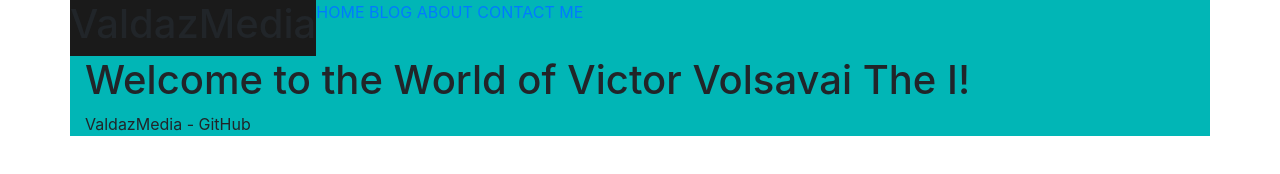
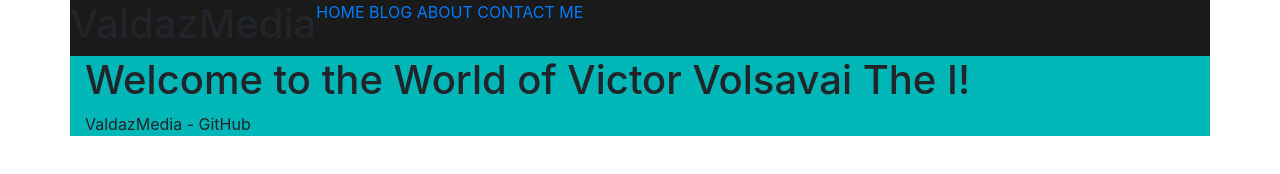
Before and after one commit to Valdaz007/valdaz007.github.io, a plain HTML site: page index.html in a window 1280 px wide. Drawn offline with nearby package versions, Linux system fonts and the light colour scheme.

Commit message:
Update layout.css

```diff
--- a/layout.css
+++ b/layout.css
@@ -7,7 +7,7 @@
   background-color: #01B6B6;
 }
 
-header {
+.row {
   background-color: #1A1A1A;
 }
 
```
